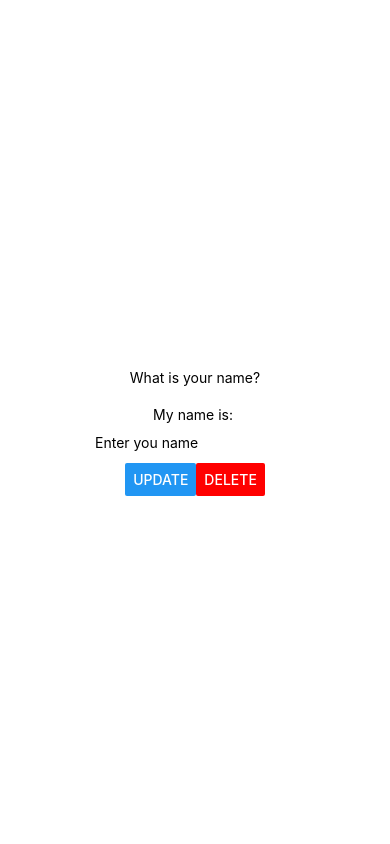
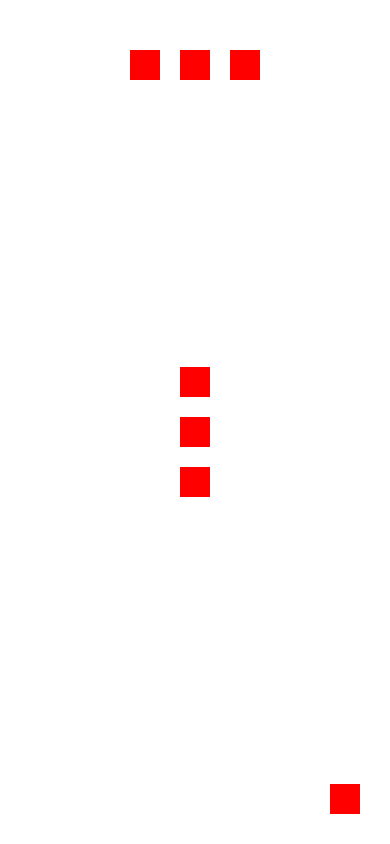
Before and after one commit to gabrielezagarella/React-Native-Exercises, a React Native app: screen / in a window 390 px wide. Built offline with nearby package versions, Linux system fonts and the light colour scheme.

Commit message:
feat(exercise-2): add exercise-2

```diff
--- a/App.tsx
+++ b/App.tsx
@@ -1,22 +1,31 @@
 import { StatusBar } from "expo-status-bar";
-import { useState } from "react";
-import { Button, StyleSheet, Text, TextInput, View } from "react-native";
+import { StyleSheet, View } from "react-native";
 
 export default function App() {
-  const [state, setState] = useState("");
   return (
+    // Esempio 1
+    // <View style={styles.container}>
+    //   {/* <Text>Open up App.tsx to start working on your app!</Text> */}
+    //   <View style={styles.box} />
+    //   <View style={styles.box} />
+    //   <View style={styles.box} />
+    //   <StatusBar style="auto" />
+    // </View>
+    // Esempio 2
     <View style={styles.container}>
       <StatusBar style="auto" />
-      <Text style={{ marginVertical: 20 }}>What is your name?</Text>
-      <Text>My name is: {state}</Text>
-      <TextInput
-        placeholder="Enter you name"
-        style={{ height: 40, width: 200 }}
-        onChangeText={(e) => setState(e)}
-      />
-      <View style={{ flexDirection: "row" }}>
-        <Button title="Update" onPress={() => setState("Gabriele")} />
-        <Button title="Delete" color="red" onPress={() => setState("")} />
+      <View style={styles.containerBoxTop}>
+        <View style={styles.box} />
+        <View style={styles.box} />
+        <View style={styles.box} />
+      </View>
+      <View style={styles.centainerBoxCenter}>
+        <View style={styles.box} />
+        <View style={styles.box} />
+        <View style={styles.box} />
+      </View>
+      <View style={{ alignSelf: "flex-end" }}>
+        <View style={styles.box} />
       </View>
     </View>
   );
@@ -24,10 +33,28 @@ export default function App() {
 
 const styles = StyleSheet.create({
   container: {
+    // alignItems: "center",
+    // flexDirection: "row",
+    // justifyContent: "space-between",
     flex: 1,
     backgroundColor: "#fff",
+    margin: 20,
+  },
+  centainerBoxCenter: {
+    justifyContent: "center",
     alignItems: "center",
+    flex: 1,
+  },
+  containerBoxTop: {
+    alignItems: "center",
+    flexDirection: "row",
     justifyContent: "center",
-    marginHorizontal: 40,
+    marginTop: 20,
+  },
+  box: {
+    height: 30,
+    width: 30,
+    backgroundColor: "red",
+    margin: 10,
   },
 });
```
